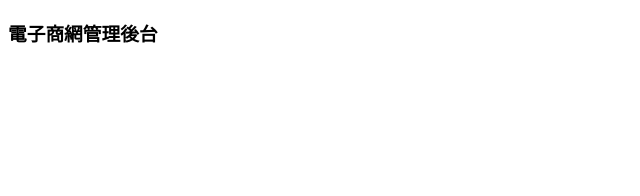
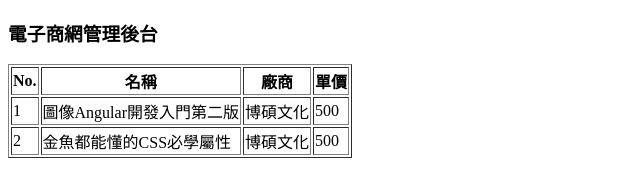
Before and after one commit to liyu1123/mcu-113-1-web-13130462, a plain HTML site: page src/index.html in a window 1280 px wide. Shown: the whole page, without its empty margins (0-640 px from the left). Drawn offline with Linux system fonts and the light colour scheme.

Commit message:
feat(html):實作產品資料表格清單

```diff
--- a/src/index.html
+++ b/src/index.html
@@ -7,5 +7,26 @@
   </head>
   <body>
     <h3>電子商網管理後台</h3>
+
+    <table border="1">
+      <tr>
+        <th>No.</th>
+        <th>名稱</th>
+        <th>廠商</th>
+        <th>單價</th>
+      </tr>
+      <tr>
+        <td>1</td>
+        <td>圖像Angular開發入門第二版</td>
+        <td>博碩文化</td>
+        <td>500</td>
+      </tr>
+      <tr>
+        <td>2</td>
+        <td>金魚都能懂的CSS必學屬性</td>
+        <td>博碩文化</td>
+        <td>500</td>
+      </tr>
+    </table>
   </body>
 </html>
```
